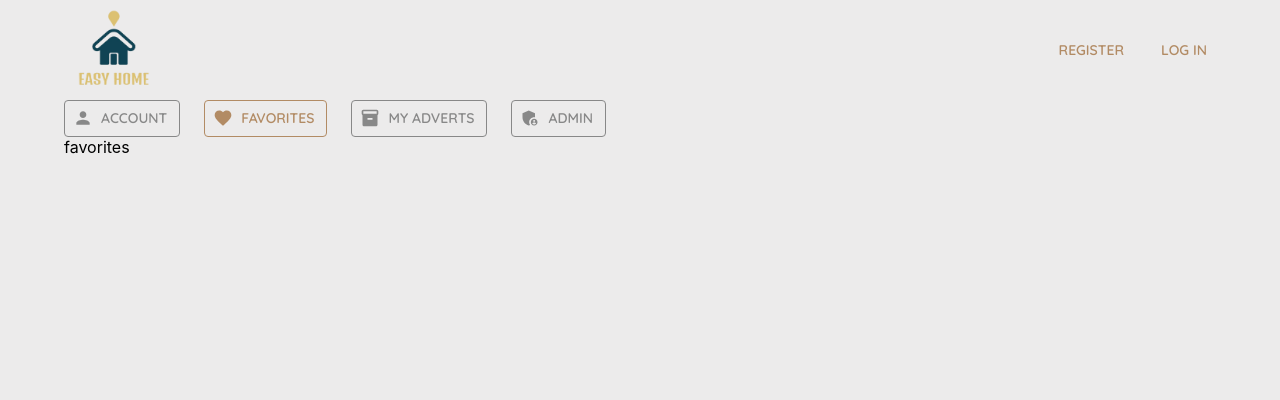
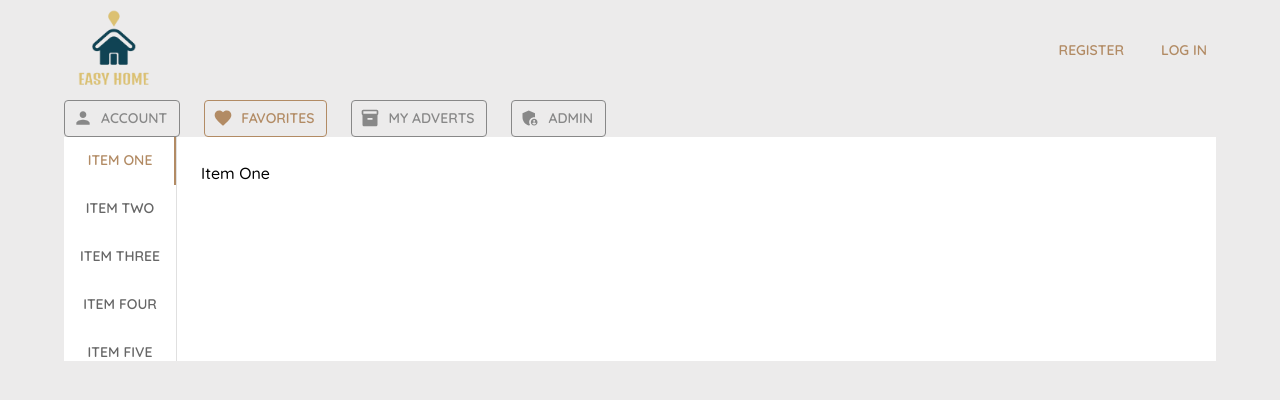
Before and after one commit to hao-phan-ocl/easyhome, a Next.js app in the folder client/: page /dashboard/favorites in a window 1280 px wide. Shown: the top 400 px of the page. Built offline with nearby package versions, Linux system fonts and the light colour scheme; no server answers.

Commit message:
add delete user feature

```diff
--- a/client/components/Dialog/SetRoleDialog.tsx
+++ b/client/components/Dialog/SetRoleDialog.tsx
@@ -1,5 +1,4 @@
 import {
-  Alert,
   Button,
   Dialog,
   DialogActions,
@@ -22,7 +21,6 @@ import {
 } from '../../redux/features/popUpSlice'
 import { getAllUsers } from '../../redux/features/usersSlice'
 import { User } from '../../types/schemas'
-import SnackBarError from '../SnackBar/SnackBarError'
 
 type Props = {
   user: User | null
--- a/client/components/Nav/ProfileMenu.tsx
+++ b/client/components/Nav/ProfileMenu.tsx
@@ -14,8 +14,6 @@ import LockIcon from '@mui/icons-material/Lock'
 import { User } from '../../types/schemas'
 import { useAppDispatch } from '../../hooks/hooks'
 import { logout } from '../../redux/features/authSlice'
-import SnackBarError from '../SnackBar/SnackBarError'
-import { setSnackBarError } from '../../redux/features/popUpSlice'
 
 type MenuProps = {
   user: User
@@ -92,14 +90,13 @@ export default function ProfileMenu({ user }: MenuProps) {
         )}
 
         <Divider />
-        <MenuItem onClick={handleClose}>
+        <MenuItem onClick={handleLogout}>
           <ListItemIcon sx={{ minWidth: 0 }}>
             <LockIcon fontSize="small" />
           </ListItemIcon>
-          <ListItemText onClick={handleLogout}>Log out</ListItemText>
+          <ListItemText>Log out</ListItemText>
         </MenuItem>
       </Menu>
-      <SnackBarError text="Unauthorized! (Only ADMIN/MODERATOR)" />
     </>
   )
 }
--- a/client/components/Table/TableHead.tsx
+++ b/client/components/Table/TableHead.tsx
@@ -8,7 +8,7 @@ import {
 import MuiTableHead from '@mui/material/TableHead'
 
 export default function TableHead() {
-  const headers = ['First name', 'Last name', 'Email', 'Role']
+  const headers = ['First name', 'Last name', 'Email', 'Role', '']
 
   const StyledTableCell = styled(TableCell)(({ theme }) => ({
     [`&.${tableCellClasses.head}`]: {
--- a/client/components/button/GoogleLoginBtn.tsx
+++ b/client/components/button/GoogleLoginBtn.tsx
@@ -1,5 +1,6 @@
 import { Button, Stack } from '@mui/material'
 import Image from 'next/image'
+import { useRouter } from 'next/router'
 
 import google from '../../public/google.svg'
 import { useAppDispatch } from '../../hooks/hooks'
@@ -7,6 +8,7 @@ import { getProfile, loginSuccess } from '../../redux/features/authSlice'
 
 export default function GoogleLogin() {
   const dispatch = useAppDispatch()
+  const router = useRouter()
 
   function googleLogin() {
     const newWindow = window.open(
@@ -21,6 +23,7 @@ export default function GoogleLogin() {
         if (newWindow.closed) {
           dispatch(loginSuccess())
           dispatch(getProfile())
+          router.push('/dashboard/account')
           if (timer) clearInterval(timer)
         }
       }, 500)
--- a/client/components/form/LoginForm.tsx
+++ b/client/components/form/LoginForm.tsx
@@ -1,3 +1,4 @@
+import { useRouter } from 'next/router'
 import { Button, Divider, Stack, TextField, Typography } from '@mui/material'
 import { Controller, useForm } from 'react-hook-form'
 import { yupResolver } from '@hookform/resolvers/yup'
@@ -22,6 +23,7 @@ const schema = yup
   .required()
 
 export default function LoginForm() {
+  const router = useRouter()
   const dispatch = useAppDispatch()
   const {
     control,
@@ -48,6 +50,7 @@ export default function LoginForm() {
         localStorage.setItem('accessToken', access_token)
         dispatch(loginSuccess())
         dispatch(getProfile())
+        router.push('/dashboard/account')
       }
     } catch (error: any) {
       const message = error.response?.data.message
--- a/client/components/form/RegisterForm.tsx
+++ b/client/components/form/RegisterForm.tsx
@@ -8,6 +8,7 @@ import GoogleLoginBtn from '../Button/GoogleLoginBtn'
 import instance from '../../axios/instance'
 import { request } from '../../axios/requests'
 import { getProfile, loginSuccess } from '../../redux/features/authSlice'
+import { useRouter } from 'next/router'
 
 type LoginFormData = {
   firstName: string
@@ -27,6 +28,7 @@ const schema = yup
 
 export default function RegisterForm() {
   const dispatch = useAppDispatch()
+  const router = useRouter()
   const {
     control,
     handleSubmit,
@@ -56,6 +58,7 @@ export default function RegisterForm() {
         localStorage.setItem('accessToken', access_token)
         dispatch(loginSuccess())
         dispatch(getProfile())
+        router.push('/dashboard/account')
       }
     } catch (error: any) {
       const message = error.response?.data.message
--- a/client/pages/dashboard/admin.tsx
+++ b/client/pages/dashboard/admin.tsx
@@ -19,7 +19,7 @@ export default function Admin() {
   ) : (
     <>
       <AdminTable />
-      <SnackBarSuccess text="Role updated successfully!" />
+      <SnackBarSuccess text="Successful!" />
       <SnackBarError text="Unauthorized! (Only ADMIN)" />
     </>
   )
--- a/client/pages/dashboard/favorites.tsx
+++ b/client/pages/dashboard/favorites.tsx
@@ -1,3 +1,95 @@
+import * as React from 'react'
+import Tabs from '@mui/material/Tabs'
+import Tab from '@mui/material/Tab'
+import Typography from '@mui/material/Typography'
+import Box from '@mui/material/Box'
+
+interface TabPanelProps {
+  children?: React.ReactNode
+  index: number
+  value: number
+}
+
+function TabPanel(props: TabPanelProps) {
+  const { children, value, index, ...other } = props
+
+  return (
+    <div
+      role="tabpanel"
+      hidden={value !== index}
+      id={`vertical-tabpanel-${index}`}
+      aria-labelledby={`vertical-tab-${index}`}
+      {...other}
+    >
+      {value === index && (
+        <Box sx={{ p: 3 }}>
+          <Typography>{children}</Typography>
+        </Box>
+      )}
+    </div>
+  )
+}
+
+function a11yProps(index: number) {
+  return {
+    id: `vertical-tab-${index}`,
+    'aria-controls': `vertical-tabpanel-${index}`,
+  }
+}
+
 export default function Favorites() {
-  return <div>favorites</div>
+  const [value, setValue] = React.useState(0)
+
+  const handleChange = (event: React.SyntheticEvent, newValue: number) => {
+    setValue(newValue)
+  }
+
+  return (
+    <Box
+      sx={{
+        flexGrow: 1,
+        bgcolor: 'background.paper',
+        display: 'flex',
+        height: 224,
+      }}
+    >
+      <Tabs
+        orientation="vertical"
+        variant="scrollable"
+        value={value}
+        onChange={handleChange}
+        aria-label="Vertical tabs example"
+        sx={{ borderRight: 1, borderColor: 'divider' }}
+      >
+        <Tab label="Item One" {...a11yProps(0)} />
+        <Tab label="Item Two" {...a11yProps(1)} />
+        <Tab label="Item Three" {...a11yProps(2)} />
+        <Tab label="Item Four" {...a11yProps(3)} />
+        <Tab label="Item Five" {...a11yProps(4)} />
+        <Tab label="Item Six" {...a11yProps(5)} />
+        <Tab label="Item Seven" {...a11yProps(6)} />
+      </Tabs>
+      <TabPanel value={value} index={0}>
+        Item One
+      </TabPanel>
+      <TabPanel value={value} index={1}>
+        Item Two
+      </TabPanel>
+      <TabPanel value={value} index={2}>
+        Item Three
+      </TabPanel>
+      <TabPanel value={value} index={3}>
+        Item Four
+      </TabPanel>
+      <TabPanel value={value} index={4}>
+        Item Five
+      </TabPanel>
+      <TabPanel value={value} index={5}>
+        Item Six
+      </TabPanel>
+      <TabPanel value={value} index={6}>
+        Item Seven
+      </TabPanel>
+    </Box>
+  )
 }
```
Also changed, not shown: client/components/Dialog/DeleteUserDialog.tsx (added, +83 -0 lines), client/components/Table/TableBody.tsx (+23 -4 lines).
